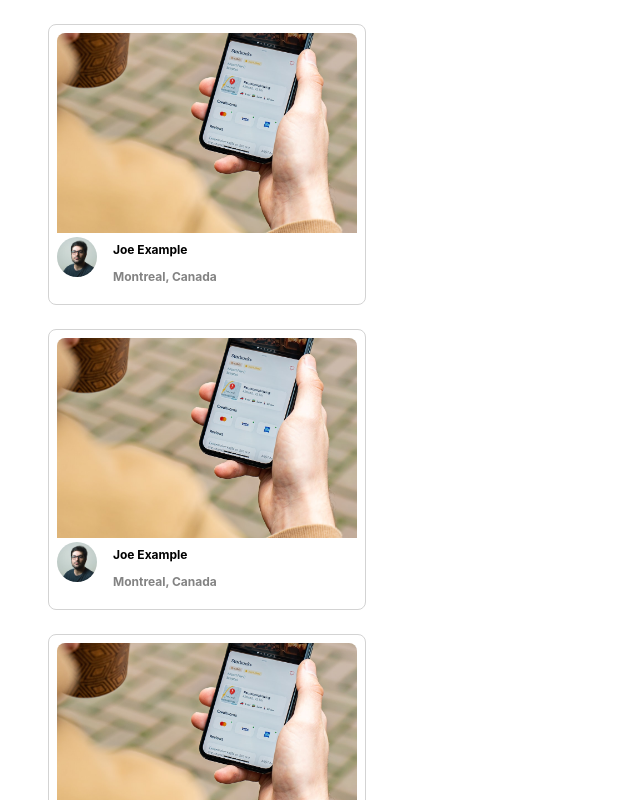
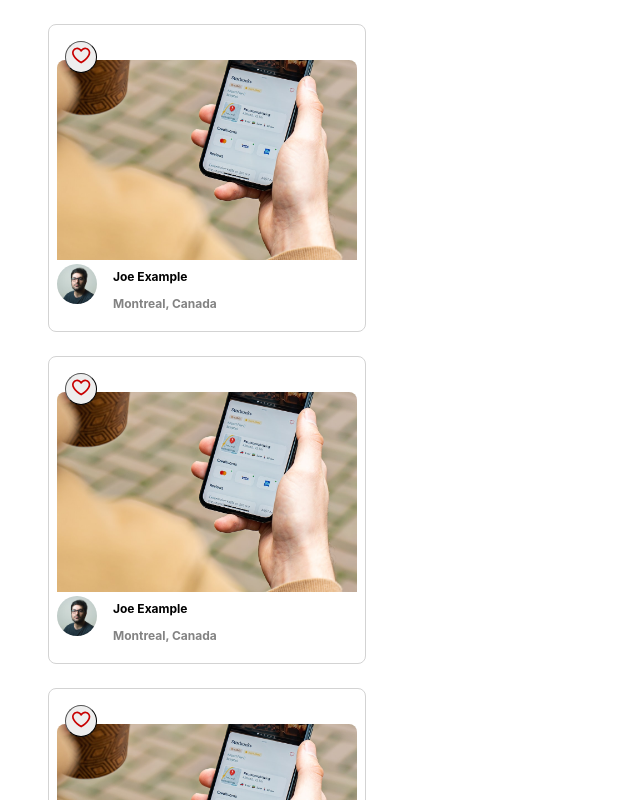
Before and after one commit to DemouraGus/photolabs, a React (Create React App) app in the folder frontend/: page / in a window 1280 px wide. Shown: the top 800 px of the page, without its empty margins (0-640 px from the left). Built offline with nearby package versions, Linux system fonts and the light colour scheme; the HTML template or start-up script is replaced by a standard one.

Commit message:
fav icon added to the photo

```diff
--- a/frontend/src/components/PhotoFavButton.jsx
+++ b/frontend/src/components/PhotoFavButton.jsx
@@ -3,12 +3,20 @@ import React, { useCallback, useState } from 'react';
 import FavIcon from './FavIcon';
 import '../styles/PhotoFavButton.scss';
 
+
 function PhotoFavButton() {
+  const [iconClass, setIconClass] = useState("photo-list__fav-icon")
+
+  const handleClick = () => {
+    setIconClass((iconClass) =>
+    iconClass === "photo-list__fav-icon" ? "photo-list__fav-icon-svg" : "photo-list__fav-icon");
+  };
+
   return (
-    <div className="photo-list__fav-icon">
-      <div className="photo-list__fav-icon-svg">
-        {/* Insert React */}
-      </div>
+    <div>
+      <button className={iconClass} onClick={handleClick}>
+        <FavIcon />
+      </button>
     </div>
   );
 }
--- a/frontend/src/components/PhotoListItem.jsx
+++ b/frontend/src/components/PhotoListItem.jsx
@@ -1,6 +1,7 @@
 import React from "react";
 
 import "../styles/PhotoListItem.scss";
+import PhotoFavButton from "./PhotoFavButton";
 
 
 const PhotoListItem = ({ photo }) => {
@@ -8,6 +9,7 @@ const PhotoListItem = ({ photo }) => {
 
   return (
     <article className="photo-list__item">
+      <PhotoFavButton />
       <img className="photo-list__image" src={photo.imageSource} alt="" />
       <div className="photo-list__user-details">
         <img className="photo-list__user-profile" src={photo.profile} alt="" />
```
